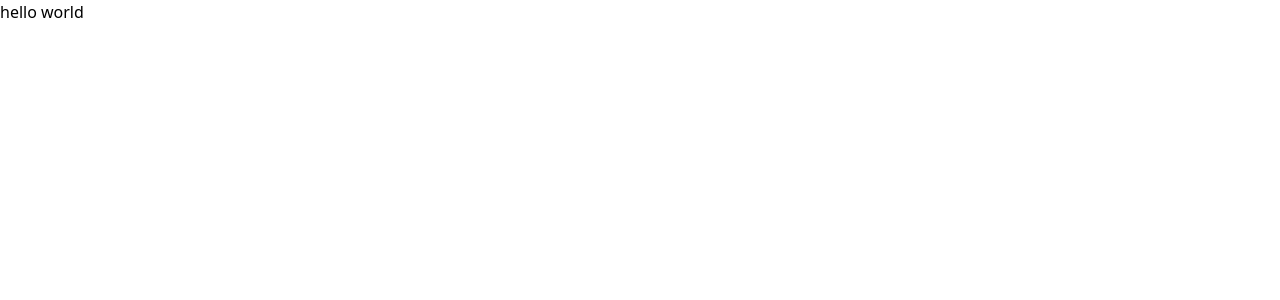
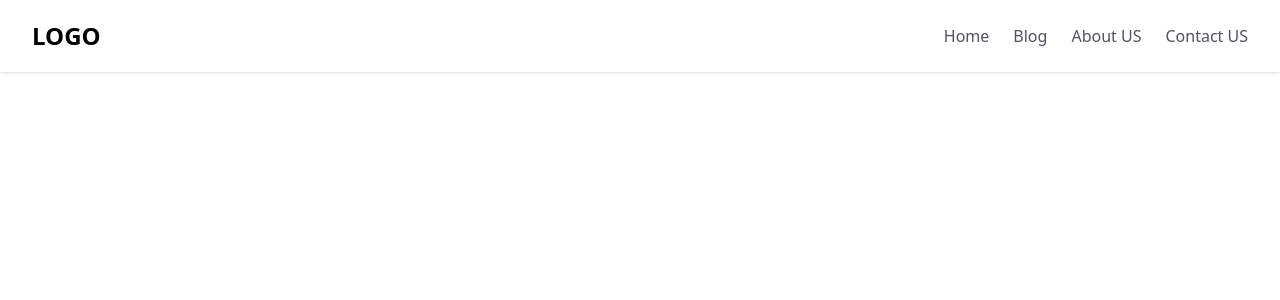
Before and after one commit to wdbsa/react-hook-form-tutorial, a React (Create React App) app: page / in a window 1280 px wide. Shown: the top 300 px of the page. Built offline with nearby package versions, Linux system fonts and the light colour scheme.

Commit message:
adding the navbar

```diff
--- a/src/Components/Navbar.tsx
+++ b/src/Components/Navbar.tsx
@@ -1,11 +1,79 @@
-import React from "react";
+import { useState } from "react";
 
 const Navbar = () => {
+    const [navbar, setNavbar] = useState(false);
+
     return (
-     <nav>
-        hello world
-     </nav>
-     )
+        <nav className="w-full bg-white shadow">
+            <div className="justify-between px-4 mx-auto lg:max-w-7xl md:items-center md:flex md:px-8">
+                <div>
+                    <div className="flex items-center justify-between py-3 md:py-5 md:block">
+                        <a href="javascript:void(0)">
+                            <h2 className="text-2xl font-bold">LOGO</h2>
+                        </a>
+                        <div className="md:hidden">
+                            <button
+                                className="p-2 text-gray-700 rounded-md outline-none focus:border-gray-400 focus:border"
+                                onClick={() => setNavbar(!navbar)}
+                            >
+                                {navbar ? (
+                                    <svg
+                                        xmlns="http://www.w3.org/2000/svg"
+                                        className="w-6 h-6"
+                                        viewBox="0 0 20 20"
+                                        fill="currentColor"
+                                    >
+                                        <path
+                                            fillRule="evenodd"
+                                            d="M4.293 4.293a1 1 0 011.414 0L10 8.586l4.293-4.293a1 1 0 111.414 1.414L11.414 10l4.293 4.293a1 1 0 01-1.414 1.414L10 11.414l-4.293 4.293a1 1 0 01-1.414-1.414L8.586 10 4.293 5.707a1 1 0 010-1.414z"
+                                            clipRule="evenodd"
+                                        />
+                                    </svg>
+                                ) : (
+                                    <svg
+                                        xmlns="http://www.w3.org/2000/svg"
+                                        className="w-6 h-6"
+                                        fill="none"
+                                        viewBox="0 0 24 24"
+                                        stroke="currentColor"
+                                        strokeWidth={2}
+                                    >
+                                        <path
+                                            strokeLinecap="round"
+                                            strokeLinejoin="round"
+                                            d="M4 6h16M4 12h16M4 18h16"
+                                        />
+                                    </svg>
+                                )}
+                            </button>
+                        </div>
+                    </div>
+                </div>
+                <div>
+                    <div
+                        className={`flex-1 justify-self-center pb-3 mt-8 md:block md:pb-0 md:mt-0 ${
+                            navbar ? "block" : "hidden"
+                        }`}
+                    >
+                        <ul className="items-center justify-center space-y-8 md:flex md:space-x-6 md:space-y-0">
+                            <li className="text-gray-600 hover:text-blue-600">
+                                <a href="javascript:void(0)">Home</a>
+                            </li>
+                            <li className="text-gray-600 hover:text-blue-600">
+                                <a href="javascript:void(0)">Blog</a>
+                            </li>
+                            <li className="text-gray-600 hover:text-blue-600">
+                                <a href="javascript:void(0)">About US</a>
+                            </li>
+                            <li className="text-gray-600 hover:text-blue-600">
+                                <a href="javascript:void(0)">Contact US</a>
+                            </li>
+                        </ul>
+                    </div>
+                </div>
+            </div>
+        </nav>
+    );
 }
 
 export default Navbar;
```
